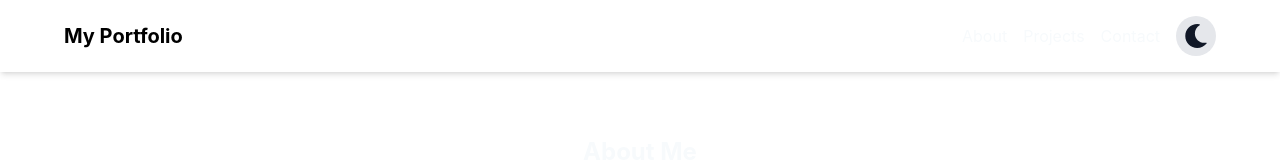
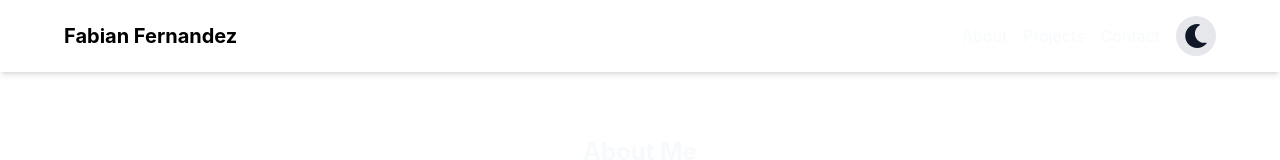
Before and after one commit to FabsCR/dev-portfolio-fabs, a Next.js app: page / in a window 1280 px wide. Shown: the top 160 px of the page. Built offline with nearby package versions, Linux system fonts and the light colour scheme; what @radix-ui/themes would draw is missing.

Commit message:
chore: update text for navbar title

```diff
--- a/src/components/Navbar.tsx
+++ b/src/components/Navbar.tsx
@@ -34,7 +34,7 @@ export default function Navbar() {
     <header className="py-4 px-8 shadow-md bg-white dark:bg-gray-900">
       <nav className="w-full max-w-6xl mx-auto flex justify-between items-center">
         <span className="text-xl font-bold text-black dark:text-white">
-          My Portfolio
+          Fabian Fernandez
         </span>
 
         {/* Desktop Menu */}
```
